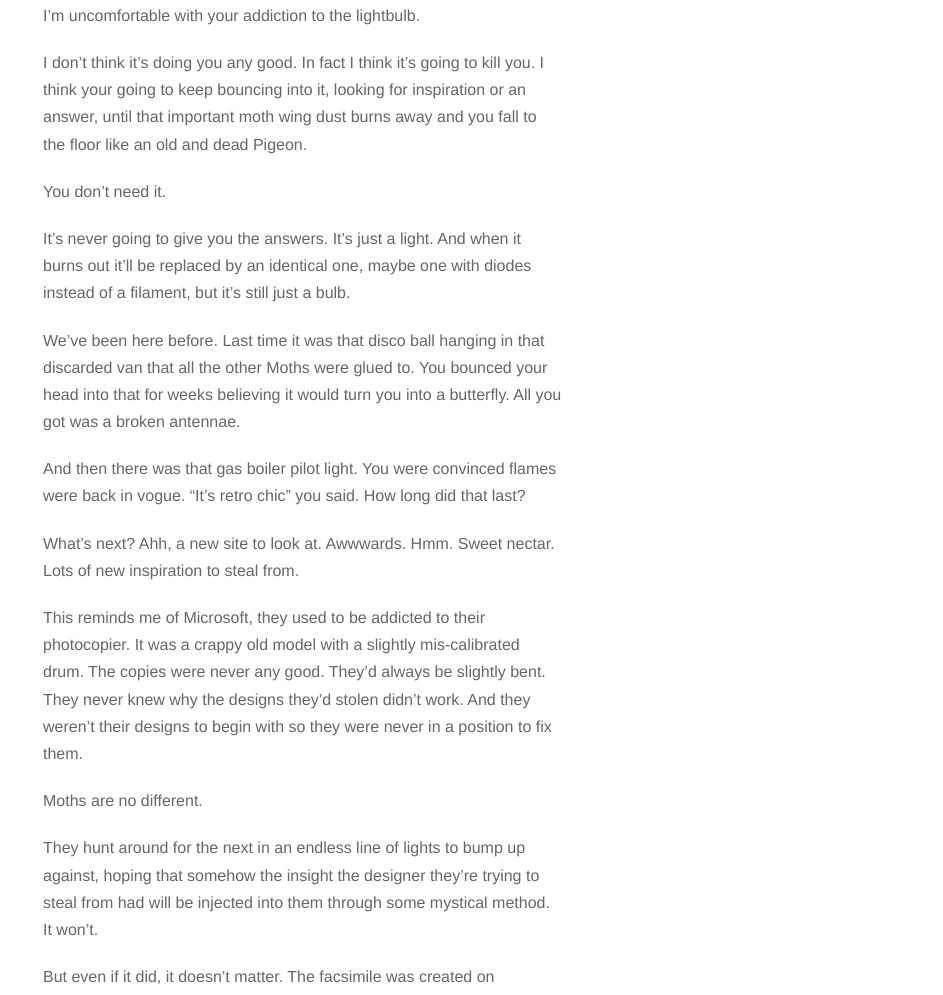
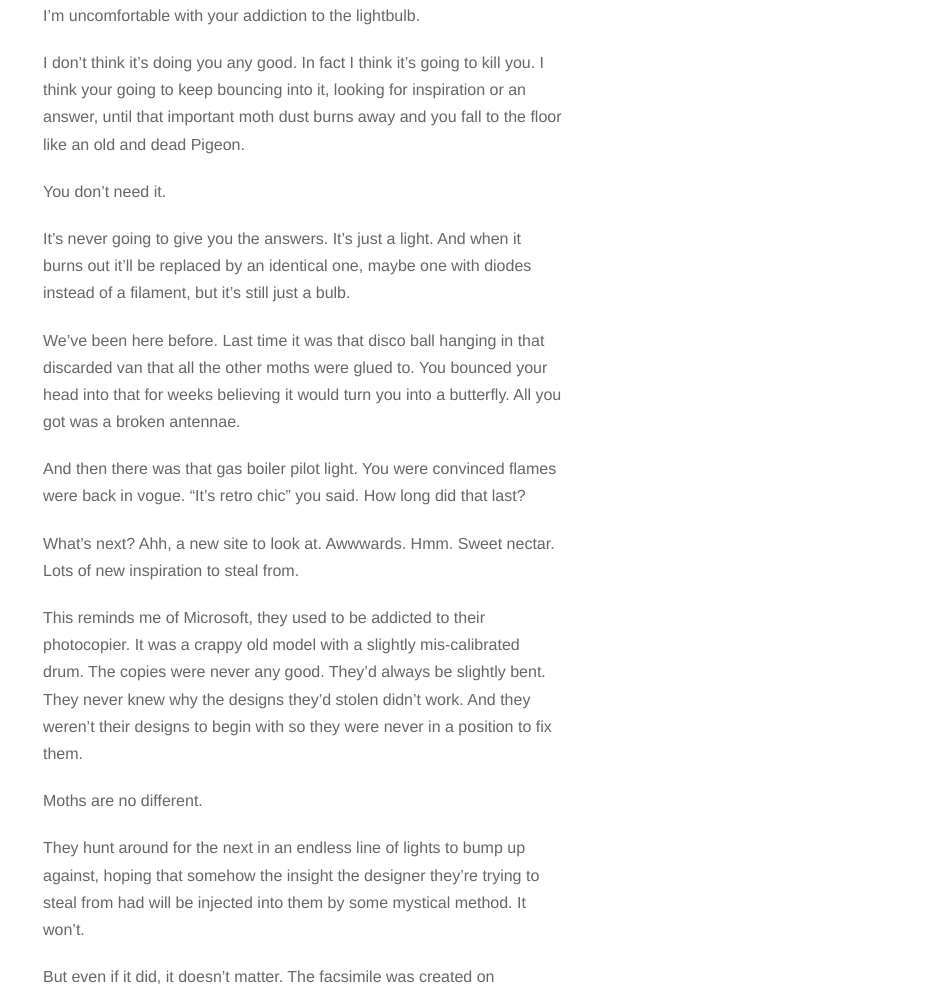
Before and after one commit to fingerpuk/fingerpuk.github.io, a Jekyll site: the page built from _posts/2015-11-17-you-are-not-a-moth.markdown, in a window 1280 px wide and 1400 px high. Shown: the part 391-1386 px from the top of the window, without its empty margins (337-1280 px from the left). Built offline with Jekyll 4.4.1, drawn with Linux system fonts in a browser that asks for light colours; nearby versions of some CDN libraries; Markdown is read by kramdown in place of the engine named in the settings; some of the changed text lies outside the part shown.

Commit message:
Updates
Updates the post layout file.
Changed Moth content.
Changed Archive Vision content.

```diff
--- a/_layouts/post.html
+++ b/_layouts/post.html
@@ -21,18 +21,8 @@ archive: true
         </div>
     </a>
 
-    <section id="sharing">
-        {% include share.html %}
-    </section>
 </footer>
 
-<!-- Disqus comments -->
-{% if site.disqus %}
-    <div class="archive readmore">
-        <h3>Comments</h3>
-        {% include disqus.html %}
-    </div>
-{% endif %}
 
 <!-- Archive post list -->
 {% if page.archive %}
--- a/_posts/2015-11-17-you-are-not-a-moth.markdown
+++ b/_posts/2015-11-17-you-are-not-a-moth.markdown
@@ -8,13 +8,13 @@ description: Technology Design
 
 I feel it is time to discuss something that’s been on my mind for a while. I’m uncomfortable with your addiction to the lightbulb.
 
-I don’t think it’s doing you any good. In fact I think it’s going to kill you. I think your going to keep bouncing into it, looking for inspiration or an answer, until that important moth wing dust burns away and you fall to the floor like an old and dead Pigeon.
+I don’t think it’s doing you any good. In fact I think it’s going to kill you. I think your going to keep bouncing into it, looking for inspiration or an answer, until that important moth dust burns away and you fall to the floor like an old and dead Pigeon.
 
 You don’t need it.
 
 It’s never going to give you the answers. It’s just a light. And when it burns out it’ll be replaced by an identical one, maybe one with diodes instead of a filament, but it’s still just a bulb.
 
-We’ve been here before. Last time it was that disco ball hanging  in that discarded van that all the other Moths were glued to. You bounced your head into that for weeks believing it would turn you into a butterfly. All you got was a broken antennae.
+We’ve been here before. Last time it was that disco ball hanging in that discarded van that all the other moths were glued to. You bounced your head into that for weeks believing it would turn you into a butterfly. All you got was a broken antennae.
 
 And then there was that gas boiler pilot light. You were convinced flames were back in vogue. “It’s retro chic” you said.  How long did that last?
 
@@ -24,11 +24,11 @@ This reminds me of Microsoft, they used to be addicted to their photocopier. It
 
 Moths are no different.
 
-They hunt around for the next in an endless line of lights to bump up against, hoping that somehow the insight the designer they’re trying to steal from had will be injected into them through some mystical method. It won’t.
+They hunt around for the next in an endless line of lights to bump up against, hoping that somehow the insight the designer they’re trying to steal from had will be injected into them by some mystical method. It won’t.
 
-But even if it did, it doesn’t matter. The facsimile was created on Microsoft’s copier. It’s broken. The Moths will never understand it. The design challenge they are facing is nothing like the design challenge these other people were facing. So why should their idea save their arse now? It won’t.
+But even if it did, it doesn’t matter. The facsimile was created on Microsoft’s copier. It’s broken. The moths will never understand it. The design challenge they are facing is nothing like the design challenge these other people were facing. So why should that stolen idea save their arse now? It won’t.
 
-Design Moths are the worst of all things. An uninformed consumer.
+Design moths are the worst of all things. Lazy.
 
 Don’t do it.
 
```
Also changed, not shown: other parts of _posts/2015-11-17-you-are-not-a-moth.markdown (+0 -4 lines), _posts/2015-11-17-digital-archives-a-vision.markdown (added, +173 -0 lines).
